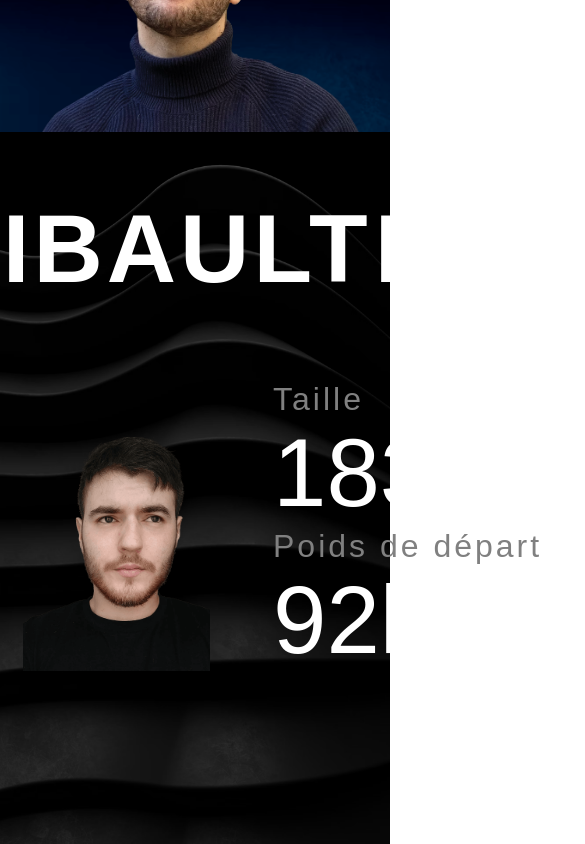
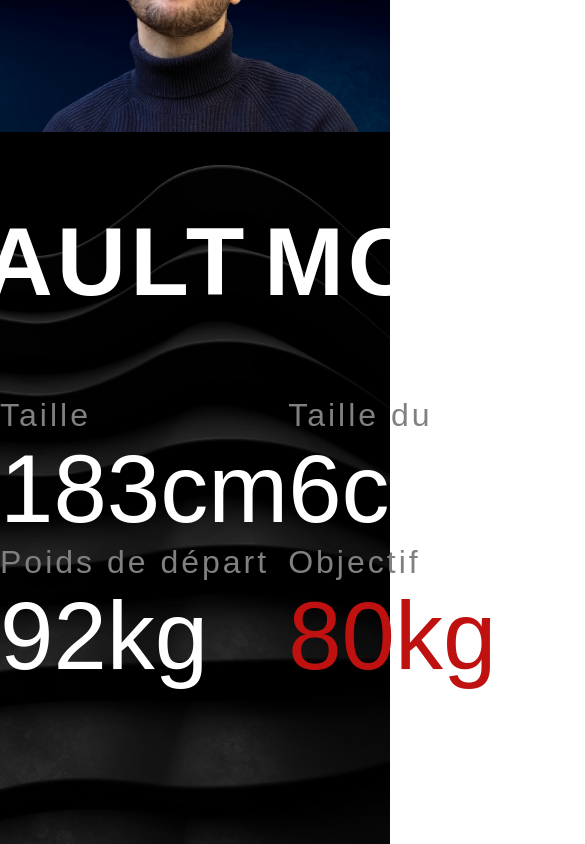
Before and after one commit to RaEace/La-Groph-cie, a React (Vite) app: page / in a window 390 px wide. Shown: the part 2400-3244 px from the top of the page, 585 px wide, since content can reach past the window. Built offline with nearby package versions, Linux system fonts and the light colour scheme; a web font is replaced by a local one.

Commit message:
fix: thibault CSS, envoi moi une vrai photo stp

```diff
--- a/src/components/SpecTitle /SpecTitle.css
+++ /dev/null
@@ -1,28 +0,0 @@
-.spec-title-section {
-  display: flex;
-  flex-direction: column;
-  align-items: flex-start;
-}
-
-.spec-title-layout {
-  display: flex;
-  flex-direction: column;
-  font-size: 8em;
-  letter-spacing: 4px;
-}
-
-.flag-layout {
-  margin-bottom: 10%;
-}
-
-.title-element {
-  margin-top: -10%;
-  margin-bottom: -10%;
-  justify-content: flex-start;
-}
-
-.spec-title-section img {
-  width: 40%;
-  height: 40%;
-  object-fit: cover;
-}
--- a/src/pages/SpecJules/SpecJules.css
+++ b/src/pages/SpecJules/SpecJules.css
@@ -10,7 +10,7 @@
 
 .jules-layout .spec-section {
   height: 100%;
-  width: 40%;
+  width: 30%;
   display: flex;
   flex-direction: column;
   align-items: flex-start;
@@ -38,7 +38,7 @@
 
 .jules-layout .spec-photo {
   height: 100%;
-  width: 60%;
+  width: 70%;
   background-position: center center;
   background-size: cover;
   background-image: url(../../assets/images/Jules.png);
--- a/src/pages/SpecThibault/SpecThibault.css
+++ b/src/pages/SpecThibault/SpecThibault.css
@@ -10,38 +10,58 @@
 
 .thibault-layout .spec-section {
   height: 100%;
-  width: 20%;
+  width: 30%;
   display: flex;
   flex-direction: column;
   align-items: flex-start;
-  margin: 10% 10% 10% 0;
-  gap: 10%;
+  padding: 10%;
 }
 
 .thibault-layout .specs {
   display: flex;
   flex-direction: row;
-  gap: 100%;
+  padding: 20% 20% 10% 0;
+  width: 100%;
+  justify-content: space-between;
 }
 
 .thibault-layout .size-specs {
   display: flex;
   flex-direction: column;
-  flex-grow: 1;
-  gap: 110%;
+  gap: 100%;
 }
 .thibault-layout .weight-specs {
   display: flex;
   flex-direction: column;
-  gap: 110%;
+  gap: 100%;
 }
 
 .thibault-layout .spec-photo {
-  height: 100%;
-  width: 60%;
-  background-position: center;
-  overflow: hidden;
-  background-size: 80% auto; /* This will make the image fit the container width while maintaining its aspect ratio */
-  background-repeat: no-repeat;
+  height: auto;
+  width: 70%;
+  background-position: center center;
+  background-size: cover;
   background-image: url(../../assets/images/tibo.png);
 }
+
+@media (max-width: 1280px) {
+}
+
+@media (max-width: 768px) {
+  .thibault-layout {
+    flex-direction: column-reverse;
+  }
+
+  .thibault-layout .spec-section {
+    width: 100%;
+    padding: 0%;
+  }
+
+  .thibault-layout .specs {
+    justify-content: space-around;
+  }
+
+  .thibault-layout .spec-photo {
+    width: 100%;
+  }
+}
```
Also changed, not shown: src/components/SpecTitle /SpecTitle.tsx (deleted, +0 -26 lines).
